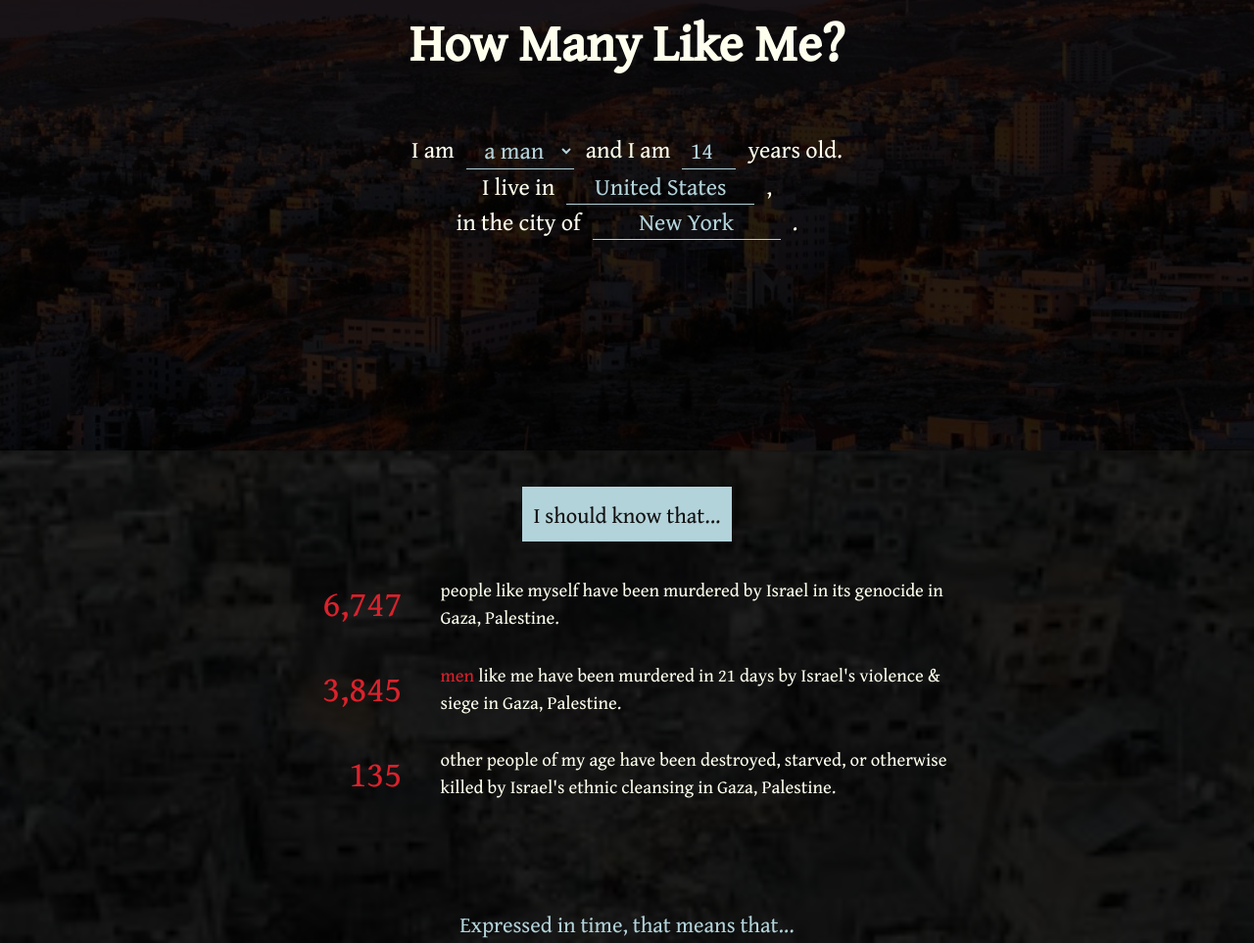
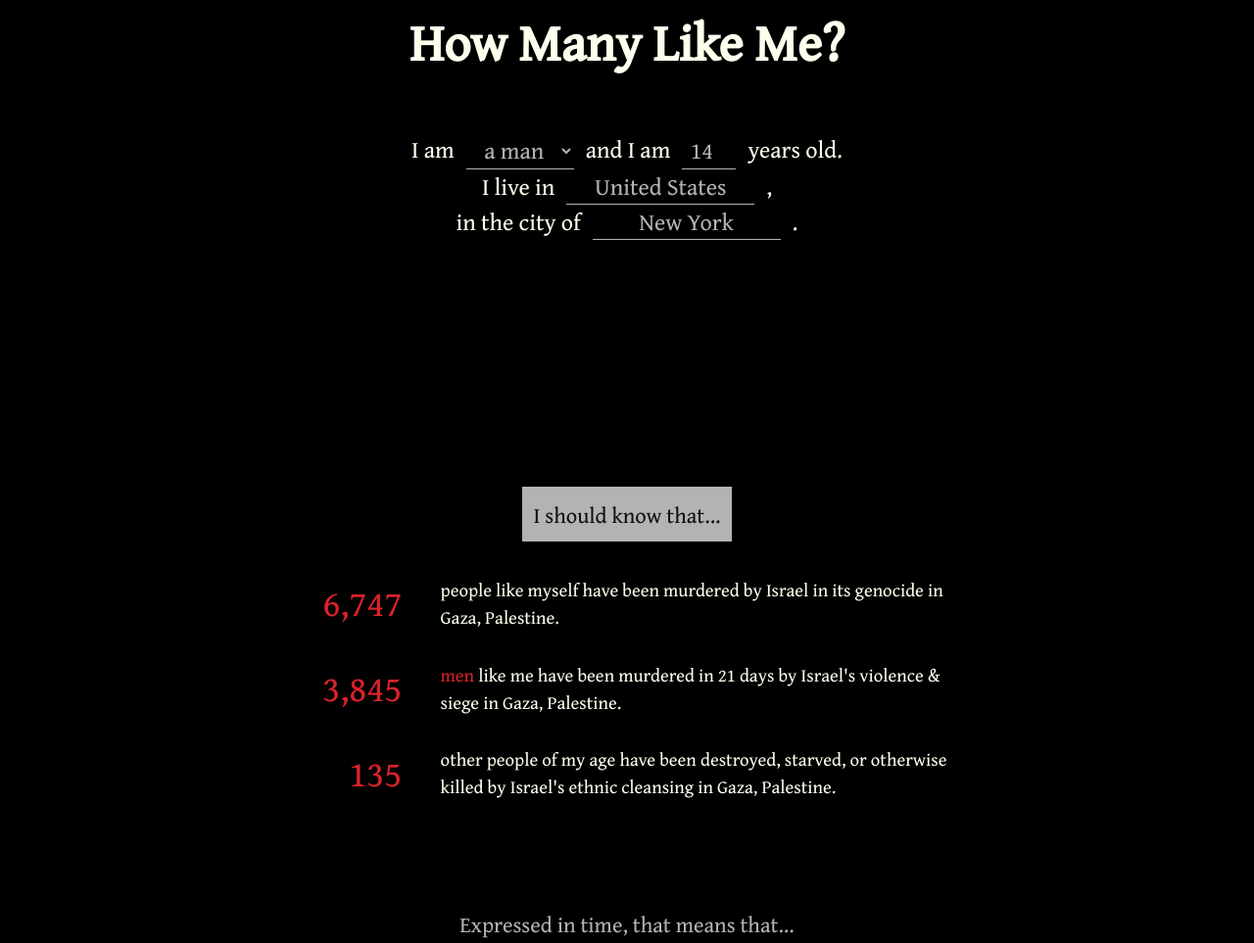
Before and after one commit to Palestinian-Genocide-Data/how_many_like_me, a plain HTML site: page index.html in a window 1280 px wide. Shown: the part 212-1175 px from the top of the page at 98% size. Drawn offline with Linux system fonts and the light colour scheme.

Commit message:
Removed backgrounds for being too slow.

```diff
--- a/main.css
+++ b/main.css
@@ -5,7 +5,7 @@
   --bg: #111;
   --color: #ffe;
   --accent: #da222c;
-  --accent2: #b3d3da;
+  --accent2: #b3b3b3;
   --font-family: "Gentium Boo", "Helvetica", "Courier New", "Courier", monospace;
   --link: #5555ff;
   --base-font-size: 14pt;
@@ -38,25 +38,25 @@ header div.bg {
 }
 
 .page-container {
-  background-image: url('./img/bg.jpeg');
+  /* background-image: url('./img/bg.jpeg');
   background-color: #252525;
   background-size: cover;
   background-blend-mode: multiply;
   background-position: center;
-  background-attachment: fixed;
+  background-attachment: fixed; */
   isolation: isolate;
 }
 
 header {
-  background-image: url('./img/hebron.jpg');
+  /* background-image: url('./img/hebron.jpg');
   background-size: cover;
   background-position: center;
   background-attachment: fixed;
   background-blend-mode: multiply;
+  background-color: var(--header-bg); */
   height: calc(100dvh - 8em);
   align-items: center;
   isolation: isolate;
-  background-color: var(--header-bg);
 }
 
 footer {
```
